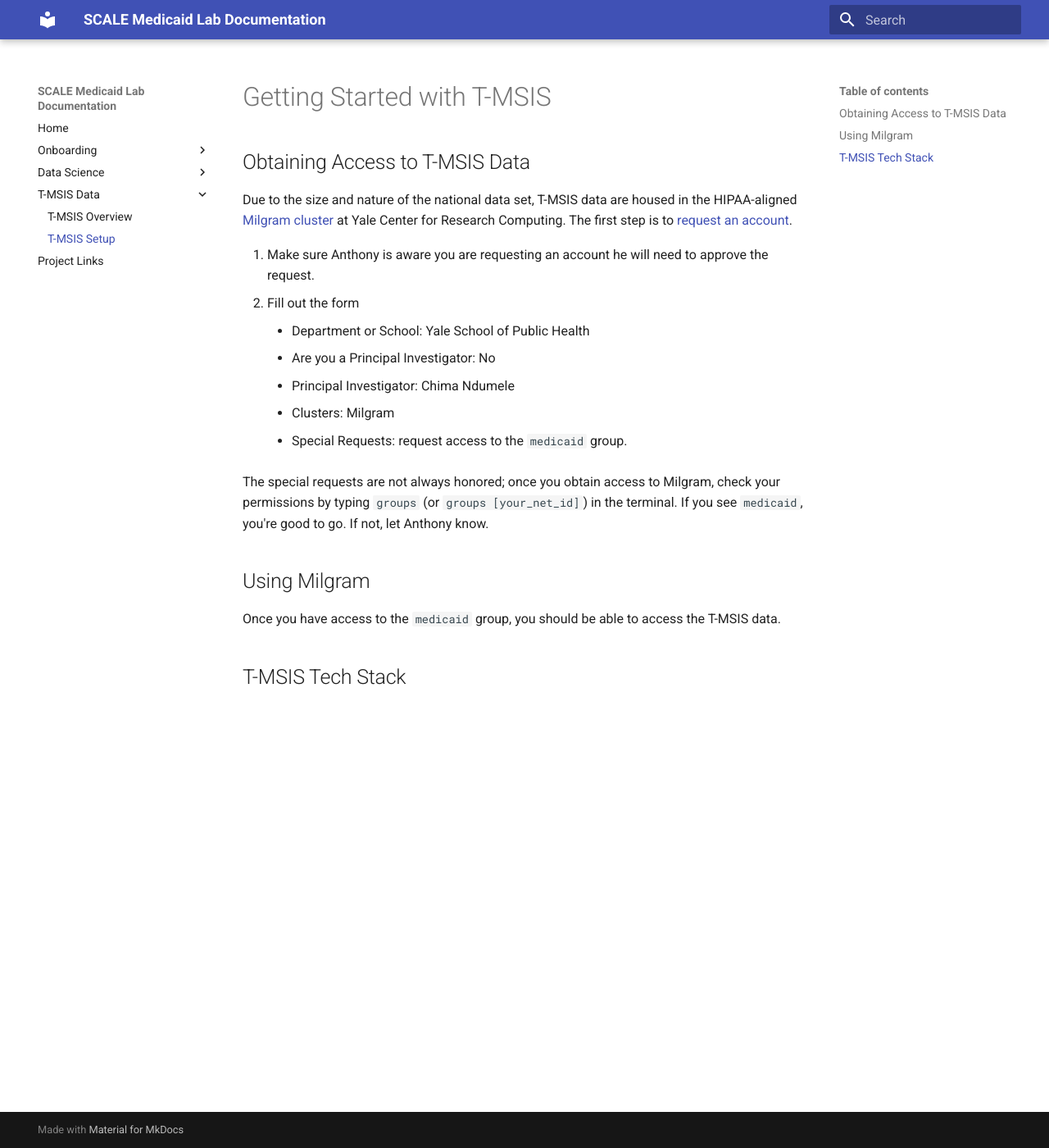
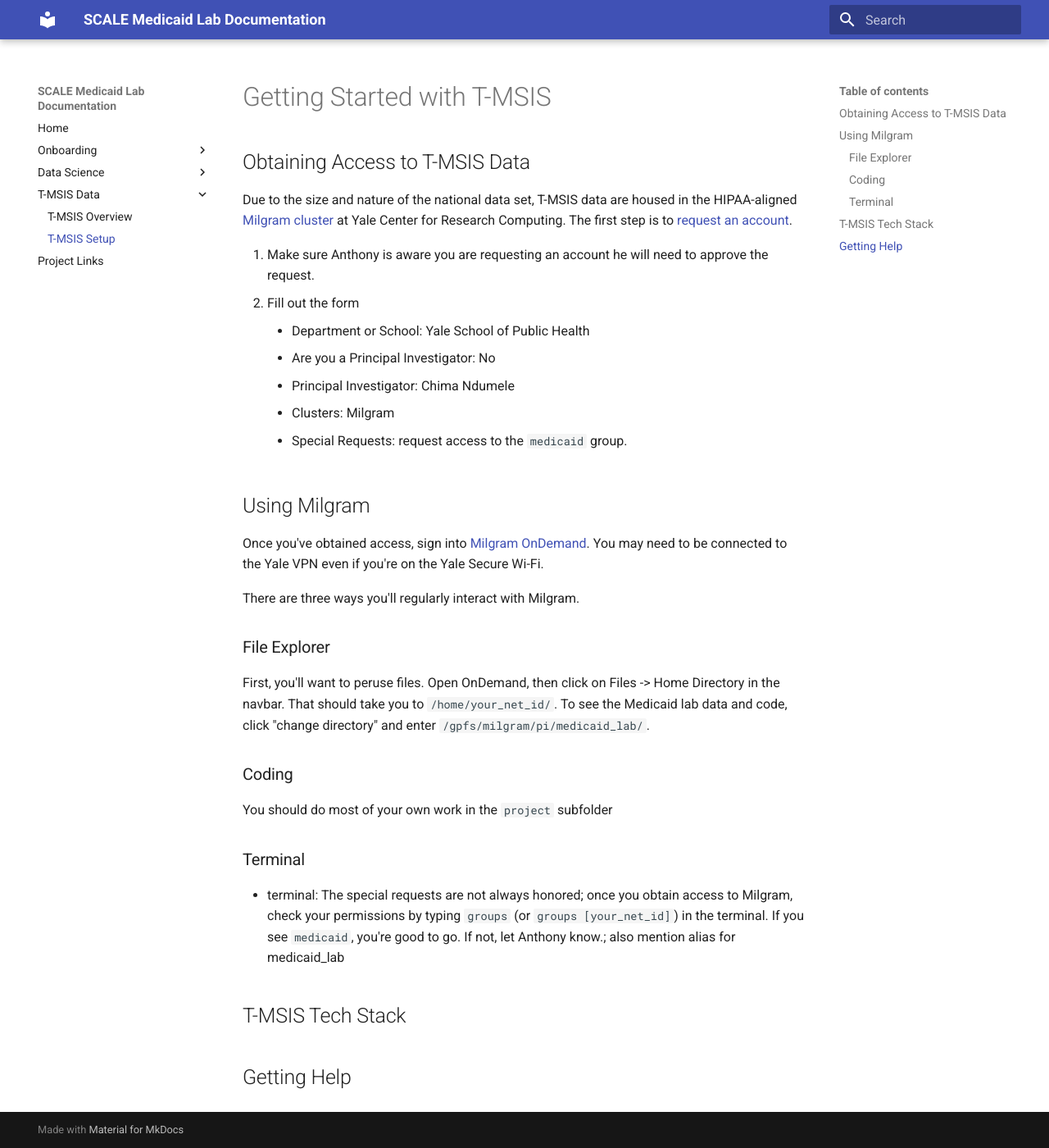
Before and after one commit to Yale-Medicaid/Documentation, an MkDocs documentation site: the page built from docs/tmsis/tmsis_getting_started.md, in a window 1280 px wide and 1400 px high. Shown: the whole window at 82% size. Built offline with MkDocs 1.6.1 and Material for MkDocs 9.7.7, drawn with Linux system fonts in a browser that asks for light colours.

Commit message:
even more getting started

```diff
--- a/docs/tmsis/tmsis_getting_started.md
+++ b/docs/tmsis/tmsis_getting_started.md
@@ -11,10 +11,25 @@
 	- Clusters: Milgram
 	- Special Requests: request access to the `medicaid` group.
 
-The special requests are not always honored; once you obtain access to Milgram, check your permissions by typing `groups` (or `groups [your_net_id]`) in the terminal. If you see `medicaid`, you're good to go. If not, let Anthony know.
-
 ## Using Milgram
 
-Once you have access to the `medicaid` group, you should be able to access the T-MSIS data.
+Once you've obtained access, sign into [Milgram OnDemand](ood-milgram.ycrc.yale.edu). You may need to be connected to the Yale VPN even if you're on the Yale Secure Wi-Fi.
+
+There are three ways you'll regularly interact with Milgram.
+
+### File Explorer
+
+First, you'll want to peruse files. Open OnDemand, then click on Files -> Home Directory in the navbar. That should take you to `/home/your_net_id/`. To see the Medicaid lab data and code, click "change directory" and enter `/gpfs/milgram/pi/medicaid_lab/`.
+
+
+
+### Coding
+You should do most of your own work in the `project` subfolder
+
+### Terminal
+
+- terminal: The special requests are not always honored; once you obtain access to Milgram, check your permissions by typing `groups` (or `groups [your_net_id]`) in the terminal. If you see `medicaid`, you're good to go. If not, let Anthony know.; also mention alias for medicaid_lab
 
 ## T-MSIS Tech Stack
+
+## Getting Help
```
